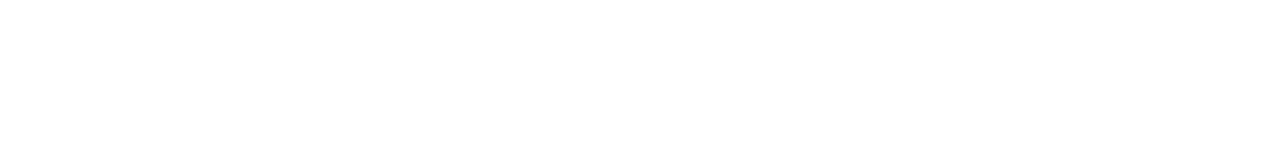
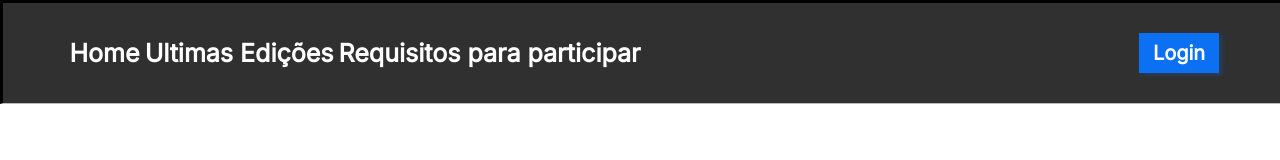
Before and after one commit to alyyssonSanttos/bootcamp-dnc, a plain HTML site: page index.html in a window 1280 px wide. Drawn offline with Linux system fonts and the light colour scheme.

Commit message:
Criação do estilo do CSS do menu

```diff
--- /dev/null
+++ b/estilo.css
@@ -0,0 +1,56 @@
+@import url('https://fonts.googleapis.com/css2?family=Inter:wght@100;400&display=swap');
+
+    body{
+         margin: 0px; /*Margem Externa */
+        padding: 0px; /*Margem Interna*/
+     }
+
+    #principal {
+        width:100%;
+        height: 100px;
+        border: solid black;
+        background-color: #303030;
+
+        display:flex;
+        justify-content: space-between;
+        align-items: center;
+        border-bottom: 1px solid #BABABA;
+    }
+
+        #menu {
+            display: flex;
+            width: 45%;
+            justify-content: space-around;
+            align-items: center;
+
+            margin-left: 5%;
+        }
+
+        #principal div a{
+            font-family: 'Inter';
+            font-size: 25px;
+            font-weight:600;
+            color: white;
+            text-decoration: none;
+        }
+
+            #principal div a:hover{
+                color: #cccccc;
+            }
+
+        #principal button {
+            margin-right: 5%;
+            background-color: #0c70f2;
+            border:0px;
+
+            height: 40px;
+            width: 80px;
+
+            font-family: 'Inter';
+            font-size: 20px;
+            font-weight:600;
+            color:white;
+
+            box-shadow: 3px 2px 4px rgba(12, 112, 242, 0.25);
+            cursor: pointer;
+        }
--- a/index.html
+++ b/index.html
@@ -5,8 +5,16 @@
     <meta http-equiv="X-UA-Compatible" content="IE=edge">
     <meta name="viewport" content="width=device-width, initial-scale=1.0">
     <title>Bootcampdnc</title>
+    <link rel="stylesheet" href="estilo.css">
 </head>
 <body>
-
+    <nav id="principal">
+        <div id="menu">
+            <a href="">Home</a>
+            <a href="">Ultimas Edições</a>
+            <a href="">Requisitos para participar</a>
+        </div>
+        <button>Login</button>
+    </nav>
 </body>
 </html>
```
